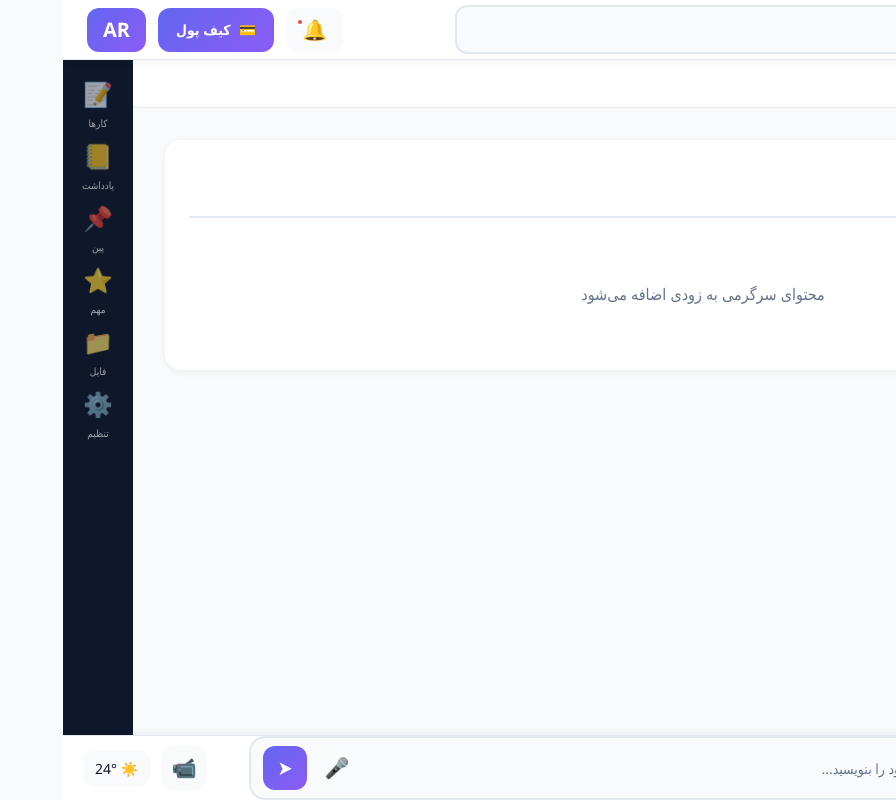
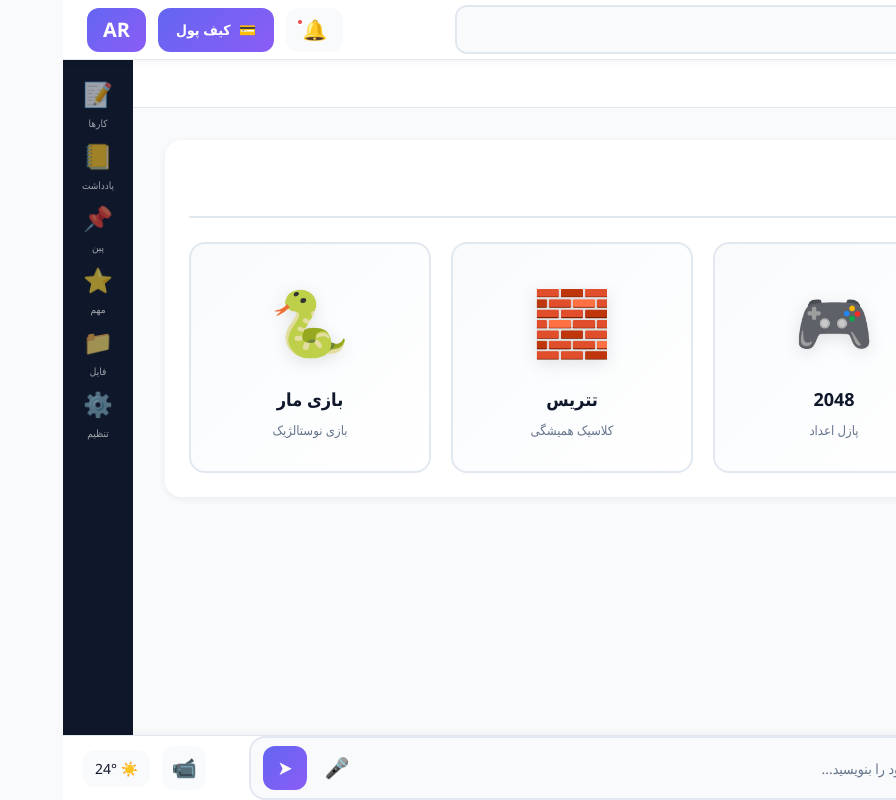
Before and after one commit to Aran1986/super-app, a Next.js app: page / in a window 1280 px wide. Both pictures are taken after a click on the element "🎬 سرگرمی". Shown: the whole page, without its empty margins (384-1280 px from the left). Built offline with nearby package versions, Linux system fonts and the light colour scheme.

Commit message:
feat: add gaming module with chess, 2048, tetris, snake

```diff
--- a/src/app/globals.css
+++ b/src/app/globals.css
@@ -548,6 +548,85 @@ body {
   margin-bottom: 24px;
   padding-bottom: 16px;
   border-bottom: 2px solid var(--border);
+}
+
+/* Games Grid */
+.games-grid {
+  display: grid;
+  grid-template-columns: repeat(auto-fill, minmax(200px, 1fr));
+  gap: 20px;
+  margin-top: 20px;
+}
+
+.game-card {
+  background: linear-gradient(135deg, var(--light), white);
+  border: 2px solid var(--border);
+  border-radius: 16px;
+  padding: 30px 20px;
+  text-align: center;
+  cursor: pointer;
+  transition: all 0.3s;
+}
+
+.game-card:hover {
+  transform: translateY(-8px);
+  box-shadow: 0 12px 24px rgba(99, 102, 241, 0.2);
+  border-color: var(--primary);
+}
+
+.game-icon {
+  font-size: 64px;
+  margin-bottom: 16px;
+  filter: drop-shadow(0 4px 8px rgba(0,0,0,0.1));
+}
+
+.game-card h3 {
+  font-size: 18px;
+  font-weight: 600;
+  color: var(--dark);
+  margin-bottom: 8px;
+}
+
+.game-card p {
+  font-size: 13px;
+  color: var(--gray);
+}
+
+/* Game Wrapper */
+.game-wrapper {
+  background: white;
+  border-radius: 16px;
+  overflow: hidden;
+}
+
+.game-header {
+  background: linear-gradient(135deg, var(--primary), var(--secondary));
+  color: white;
+  padding: 20px;
+  display: flex;
+  justify-content: space-between;
+  align-items: center;
+}
+
+.game-header h3 {
+  font-size: 20px;
+  margin: 0;
+}
+
+.game-controls button {
+  padding: 8px 16px;
+  background: rgba(255,255,255,0.2);
+  border: 1px solid rgba(255,255,255,0.3);
+  border-radius: 8px;
+  color: white;
+  cursor: pointer;
+  font-size: 14px;
+  transition: all 0.3s;
+}
+
+.game-controls button:hover {
+  background: rgba(255,255,255,0.3);
+  transform: translateY(-2px);
 }
 
 .welcome-section {
--- a/src/components/ClientApp.tsx
+++ b/src/components/ClientApp.tsx
@@ -349,7 +349,98 @@ export default function ClientApp() {
             </div>
           )}
 
-          {activeTabId !== 'home' && activeTabId !== 'todo' && activeTabId !== 'weather' && activeTabId !== 'video-call' && (
+          {activeTabId === 'entertainment' && (
+            <div className="tab-content-inner">
+              <h2>🎬 سرگرمی و بازی</h2>
+              <div className="games-grid">
+                <div className="game-card" onClick={() => openTab('chess', 'شطرنج', '♟️')}>
+                  <div className="game-icon">♟️</div>
+                  <h3>شطرنج</h3>
+                  <p>بازی آنلاین با دیگران</p>
+                </div>
+
+                <div className="game-card" onClick={() => openTab('2048', '2048', '🎮')}>
+                  <div className="game-icon">🎮</div>
+                  <h3>2048</h3>
+                  <p>پازل اعداد</p>
+                </div>
+
+                <div className="game-card" onClick={() => openTab('tetris', 'تتریس', '🧱')}>
+                  <div className="game-icon">🧱</div>
+                  <h3>تتریس</h3>
+                  <p>کلاسیک همیشگی</p>
+                </div>
+
+                <div className="game-card" onClick={() => openTab('snake', 'مار', '🐍')}>
+                  <div className="game-icon">🐍</div>
+                  <h3>بازی مار</h3>
+                  <p>بازی نوستالژیک</p>
+                </div>
+              </div>
+            </div>
+          )}
+
+          {activeTabId === 'chess' && (
+            <div className="tab-content-inner" style={{padding: 0}}>
+              <div className="game-wrapper">
+                <div className="game-header">
+                  <h3>♟️ شطرنج آنلاین - Lichess</h3>
+                  <div className="game-controls">
+                    <button onClick={() => window.open('https://lichess.org', '_blank')}>🔗 باز کردن در Lichess</button>
+                  </div>
+                </div>
+                <iframe
+                  src="https://lichess.org/training"
+                  style={{width: '100%', height: '700px', border: 'none'}}
+                  allow="fullscreen"
+                ></iframe>
+              </div>
+            </div>
+          )}
+
+          {activeTabId === '2048' && (
+            <div className="tab-content-inner" style={{padding: 0}}>
+              <div className="game-wrapper">
+                <div className="game-header">
+                  <h3>🎮 بازی 2048</h3>
+                </div>
+                <iframe
+                  src="https://play2048.co/"
+                  style={{width: '100%', height: '700px', border: 'none'}}
+                ></iframe>
+              </div>
+            </div>
+          )}
+
+          {activeTabId === 'tetris' && (
+            <div className="tab-content-inner" style={{padding: 0}}>
+              <div className="game-wrapper">
+                <div className="game-header">
+                  <h3>🧱 تتریس</h3>
+                </div>
+                <iframe
+                  src="https://tetris.com/play-tetris"
+                  style={{width: '100%', height: '700px', border: 'none'}}
+                ></iframe>
+              </div>
+            </div>
+          )}
+
+          {activeTabId === 'snake' && (
+            <div className="tab-content-inner" style={{padding: 0}}>
+              <div className="game-wrapper">
+                <div className="game-header">
+                  <h3>🐍 بازی مار</h3>
+                </div>
+                <iframe
+                  src="https://www.google.com/fbx?fbx=snake_arcade"
+                  style={{width: '100%', height: '700px', border: 'none'}}
+                ></iframe>
+              </div>
+            </div>
+          )}
+
+          {activeTabId !== 'home' && activeTabId !== 'todo' && activeTabId !== 'weather' && activeTabId !== 'video-call' && activeTabId !== 'entertainment' && activeTabId !== 'chess' && activeTabId !== '2048' && activeTabId !== 'tetris' && activeTabId !== 'snake' && (
             <div className="tab-content-inner">
               <h2>{tabs.find(t => t.id === activeTabId)?.name}</h2>
               <div style={{padding: '40px', textAlign: 'center', color: '#64748b'}}>
```
